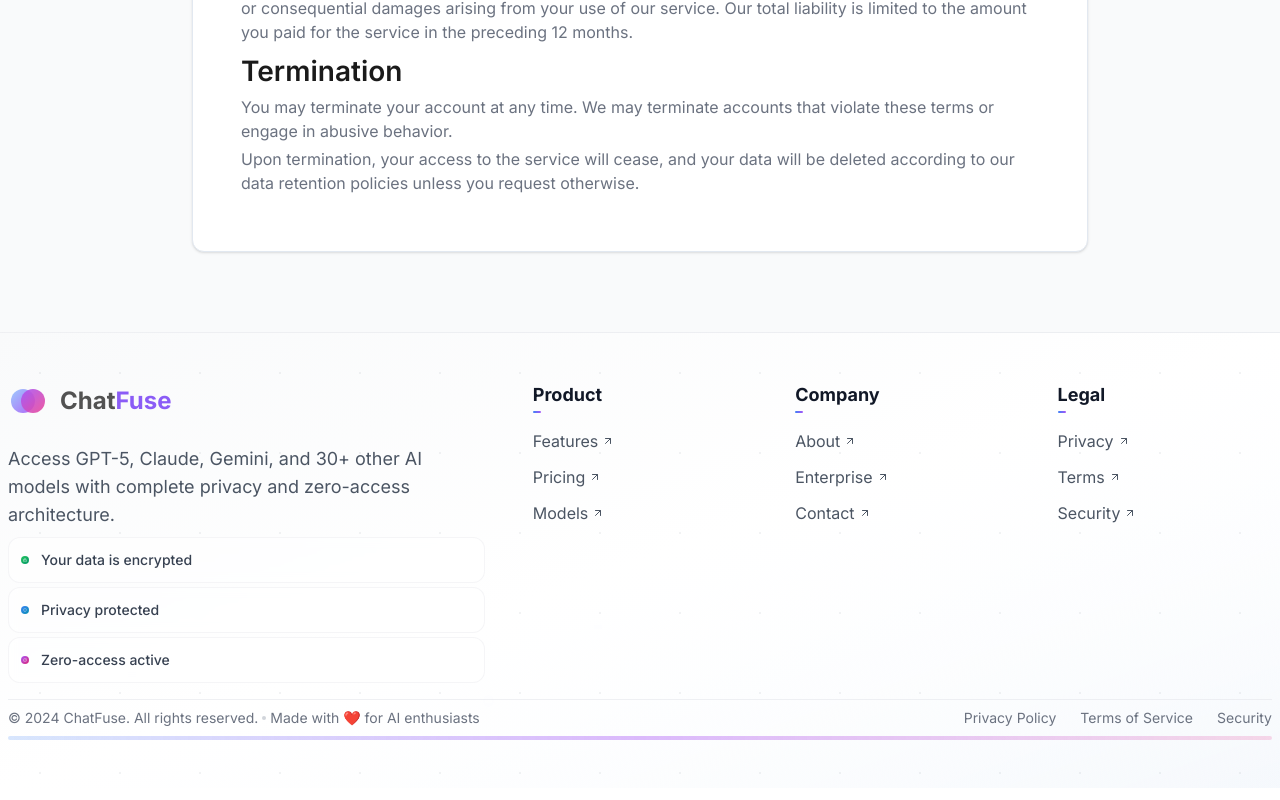
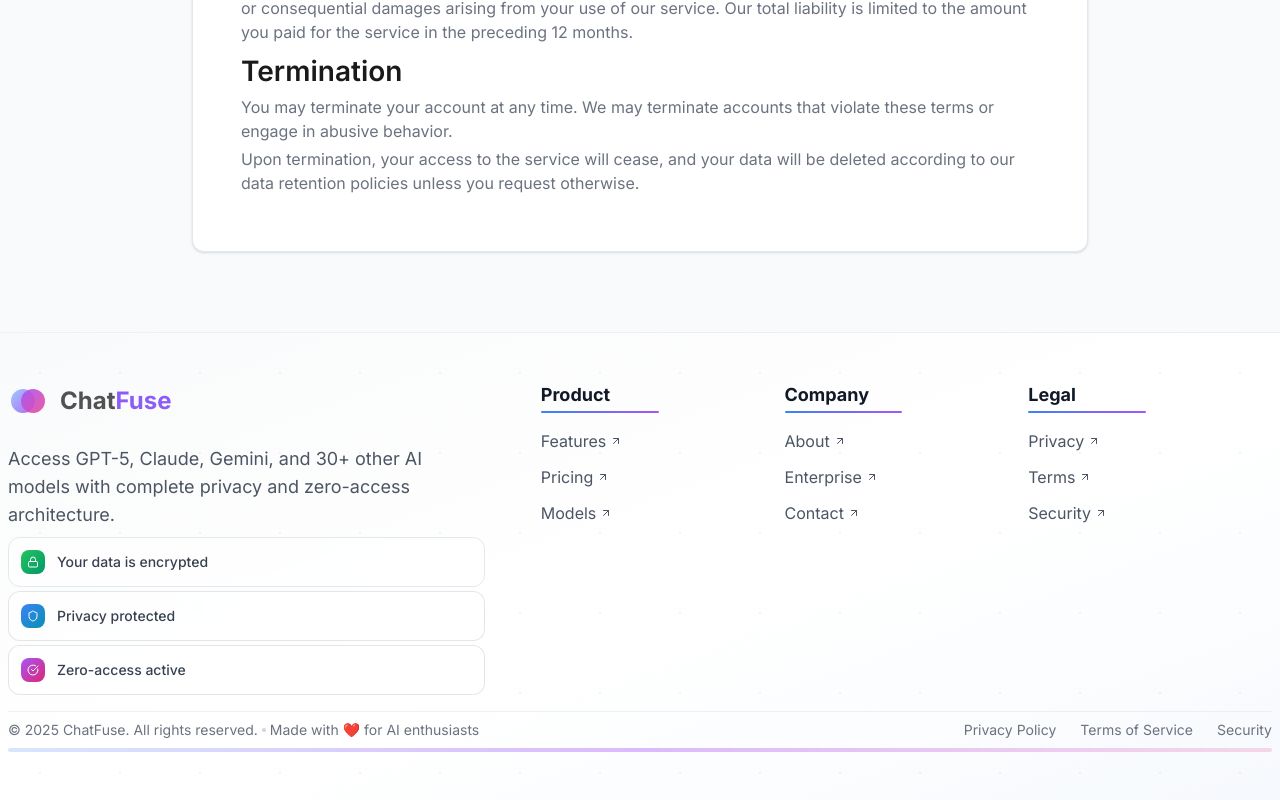
Before and after one commit to ojasbhosale/ChatFuse, a Next.js app: page /terms in a window 1280 px wide. Shown: the part 1191-1991 px from the top of the page. Built offline with nearby package versions, Linux system fonts and the light colour scheme.

Commit message:
fix: home page all

```diff
--- a/components/footer.tsx
+++ b/components/footer.tsx
@@ -78,8 +78,8 @@
         />
       </div>
 
-      <div className="relative z-10 max-w-7xl mx-auto px-4 sm:px-6 lg:px-8 py-12 ">
-        <div className="grid grid-cols-1 md:grid-cols-2 lg:grid-cols-5 gap-8 lg:gap-12">
+      <div className="relative z-10 max-w-7xl mx-3 sm:mx-auto px-2 sm:px-6 lg:px-8 py-12 ">
+        <div className="grid grid-cols-1 md:grid-cols-2 lg:grid-cols-5 gap-6 lg:gap-12">
           {/* Brand Section */}
           <div className="lg:col-span-2">
             <Link href="/" className="group flex items-center space-x-3 mb-6 w-fit">
@@ -98,23 +98,23 @@
 
             {/* Enhanced Privacy Features */}
             <div className="space-y-4">
-              <div className="group flex items-center space-x-3 p-3 rounded-xl bg-white/60 backdrop-blur-sm border border-gray-200/40 hover:bg-white/80 hover:border-gray-300/60 transition-all duration-300">
-                <div className="w-8 h-8 bg-gradient-to-br from-green-500 to-emerald-600 rounded-lg flex items-center justify-center group-hover:scale-110 transition-transform duration-300">
-                  <Lock className="w-4 h-4 text-white" />
+              <div className="group flex items-center space-x-3 p-3 rounded-xl bg-white/60 backdrop-blur-sm border hover:border-gray hover:bg-white/80 -300/60 transition-all duration-300">
+                <div className="w-6 h-6 bg-gradient-to-br from-green-500 to-emerald-600 rounded-lg flex items-center justify-center group-hover:scale-110 transition-transform duration-300">
+                  <Lock className="w-3 h-3 text-white" />
                 </div>
                 <span className="text-sm font-medium text-gray-700">Your data is encrypted</span>
               </div>
 
-              <div className="group flex items-center space-x-3 p-3 rounded-xl bg-white/60 backdrop-blur-sm border border-gray-200/40 hover:bg-white/80 hover:border-gray-300/60 transition-all duration-300">
-                <div className="w-8 h-8 bg-gradient-to-br from-blue-500 to-cyan-600 rounded-lg flex items-center justify-center group-hover:scale-110 transition-transform duration-300">
-                  <Shield className="w-4 h-4 text-white" />
+              <div className="group flex items-center space-x-3 p-3 rounded-xl bg-white/60 backdrop-blur-sm border border-gray-300/60 hover:bg-white/80  transition-all duration-300">
+                <div className="w-6 h-6 bg-gradient-to-br from-blue-500 to-cyan-600 rounded-lg flex items-center justify-center group-hover:scale-110 transition-transform duration-300">
+                  <Shield className="w-3 h-3 text-white" />
                 </div>
                 <span className="text-sm font-medium text-gray-700">Privacy protected</span>
               </div>
 
-              <div className="group flex items-center space-x-3 p-3 rounded-xl bg-white/60 backdrop-blur-sm border border-gray-200/40 hover:bg-white/80 hover:border-gray-300/60 transition-all duration-300">
-                <div className="w-8 h-8 bg-gradient-to-br from-purple-500 to-pink-600 rounded-lg flex items-center justify-center group-hover:scale-110 transition-transform duration-300">
-                  <CheckCircle className="w-4 h-4 text-white" />
+              <div className="group flex items-center space-x-3 p-3 rounded-xl bg-white/60 backdrop-blur-sm border border-gray-300/60 hover:bg-white/80  transition-all duration-300">
+                <div className="w-6 h-6 bg-gradient-to-br from-purple-500 to-pink-600 rounded-lg flex items-center justify-center group-hover:scale-110 transition-transform duration-300">
+                  <CheckCircle className="w-3 h-3 text-white" />
                 </div>
                 <span className="text-sm font-medium text-gray-700">Zero-access active</span>
               </div>
@@ -122,11 +122,12 @@
           </div>
 
           {/* Navigation Sections */}
+          <div className="grid grid-cols-3 lg:col-span-3 gap-8 mx-2">
             {Object.entries(footerSections).map(([title, links]) => (
               <div key={title} className="space-y-5">
                 <h3 className="text-lg font-bold text-gray-900 relative">
                   {title}
-                <div className="absolute -bottom-1 left-0 w-8 h-0.5 bg-gradient-to-r from-blue-500 to-purple-500 rounded-full" />
+                  <div className="absolute -bottom-1 left-0 sm:w-1/2 w-1/4 h-0.5 bg-gradient-to-r from-blue-500 to-purple-500 rounded-full" />
                 </h3>
                 <ul className="space-y-3">
                   {links.map((link) => (
@@ -144,13 +145,14 @@
               </div>
             ))}
           </div>
+        </div>
 
         {/* Enhanced Bottom Section */}
         <div className="mt-16 pt-8 border-t border-gray-200/60">
           <div className="flex flex-col md:flex-row justify-between items-center space-y-6 md:space-y-0">
             {/* Copyright with enhanced styling */}
             <div className="flex flex-col sm:flex-row items-center space-y-2 sm:space-y-0 sm:space-x-4">
-              <p className="text-sm text-gray-500">© 2024 ChatFuse. All rights reserved.</p>
+              <p className="text-sm text-gray-500">© 2025 ChatFuse. All rights reserved.</p>
               <div className="hidden sm:block w-1 h-1 bg-gray-300 rounded-full" />
               <p className="text-sm text-gray-500">Made with ❤️ for AI enthusiasts</p>
             </div>
```
Lines whose indentation alone changed are shown as unchanged.
